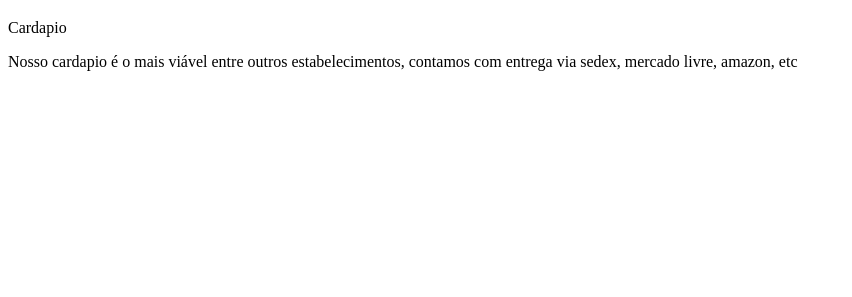
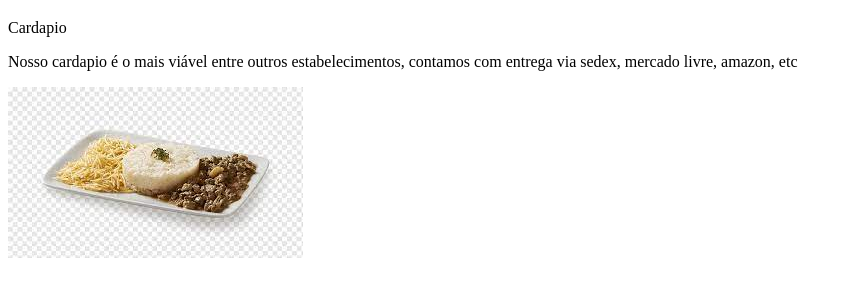
Before and after one commit to RafaelAugustoMoraes/Arquivos, a plain HTML site: page index.html in a window 1280 px wide. Shown: the part 61-358 px from the top of the page, without its empty margins (0-852 px from the left). Drawn offline with Linux system fonts and the light colour scheme.

Commit message:
UpdateImage

```diff
--- a/index.html
+++ b/index.html
@@ -8,6 +8,7 @@
     <h1> Casa da Vera</h1>
     <p>Cardapio</p>
     <p>Nosso cardapio é o mais viável entre outros estabelecimentos, contamos com entrega via sedex, mercado livre, amazon, etc</p>
+    <img src="strogonoff.jpeg"/>
     <script src="script.js"></script>
 </body>
 
```
Also changed, not shown: strogonoff.jpeg (added).
